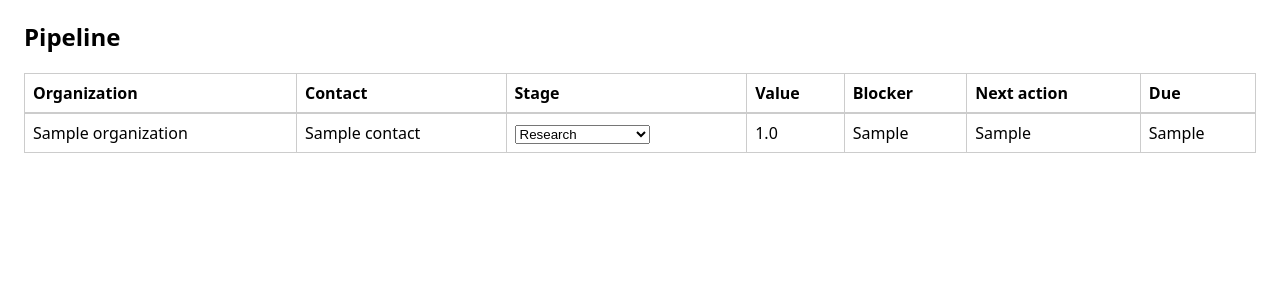
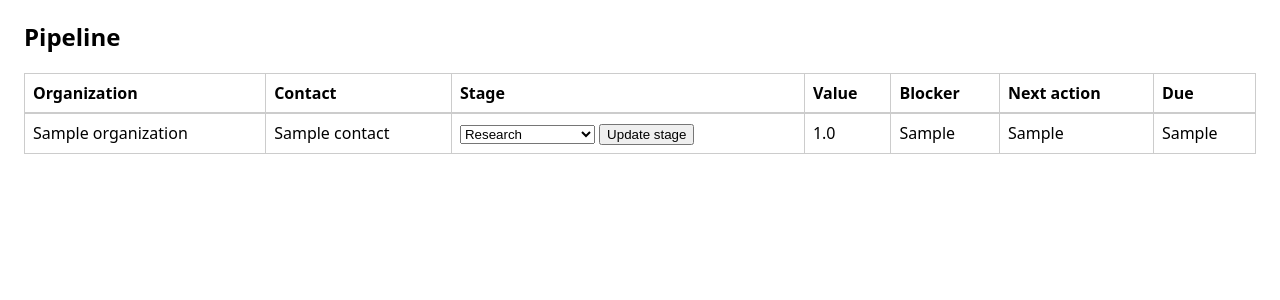
Before and after one commit to Seregawpn/SalesMachine, a FastAPI app: page /projects/1/pipeline in a window 1280 px wide. Shown: the part 108-408 px from the top of the page. Run offline with FastAPI, Linux system fonts and the light colour scheme; tables that the repository leaves empty hold one stand-in row (values such as "Sample post"); parts of the project's set-up code (start-up, migrations or seed data) failed here and were passed over.

Commit message:
fix: keyboard-safe stage select, add missing nav links, add snooze UI
The pipeline stage <select> auto-submitted on every onchange, so keyboard
arrow navigation fired a form submit (and page reload) on each
intermediate option instead of only the user's final choice. The submit
button is now always visible and the onchange auto-submit removed.

Action Center rows now link to their project, and the project overview
page now links to the LinkedIn queue, so both pages are reachable from
navigation instead of only by typing the URL.

Added a minimal snooze form (date input + button) per action row so the
now-fixed /actions/{id}/snooze route is actually reachable from the UI.

Co-Authored-By: Claude Sonnet 5 <noreply@anthropic.com>

```diff
--- a/src/project_os/web/templates/pipeline.html
+++ b/src/project_os/web/templates/pipeline.html
@@ -22,13 +22,13 @@
       <td>{{ opp["contact_name"] or "Unknown" }}</td>
       <td>
         <form method="post" action="/projects/{{ project_id }}/pipeline/{{ opp['id'] }}/stage">
-          <label for="stage-{{ opp['id'] }}" class="sr-only">Stage for {{ opp["organization_name"] }}</label>
-          <select id="stage-{{ opp['id'] }}" name="stage" onchange="this.form.submit()">
+          <label for="stage-{{ opp['id'] }}" class="sr-only">Stage for {{ opp["organization_name"] or "Unknown" }}</label>
+          <select id="stage-{{ opp['id'] }}" name="stage">
             {% for stage in stages %}
             <option value="{{ stage }}" {% if stage == opp["stage"] %}selected{% endif %}>{{ stage }}</option>
             {% endfor %}
           </select>
-          <noscript><button type="submit">Update stage</button></noscript>
+          <button type="submit">Update stage</button>
         </form>
       </td>
       <td>{{ opp["value"] or "Unknown" }}</td>
--- a/src/project_os/web/templates/project_overview.html
+++ b/src/project_os/web/templates/project_overview.html
@@ -27,4 +27,5 @@
   </table>
 </section>
 <p><a href="/projects/{{ project['id'] }}/pipeline">Open Sales Pipeline</a></p>
+<p><a href="/projects/{{ project['id'] }}/linkedin">Open LinkedIn Queue</a></p>
 {% endblock %}
```
Also changed, not shown: src/project_os/web/templates/action_center.html (+8 -1 lines).
